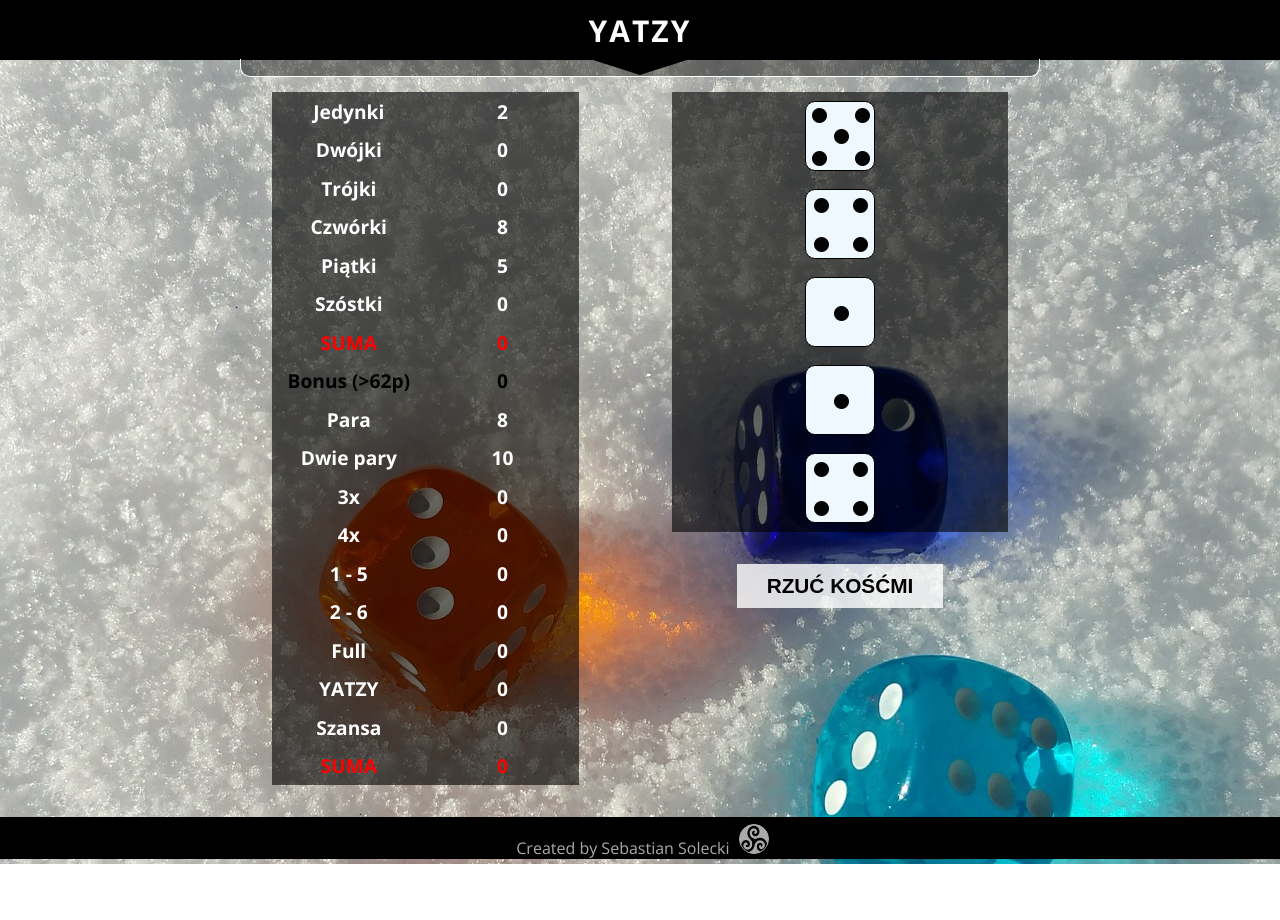
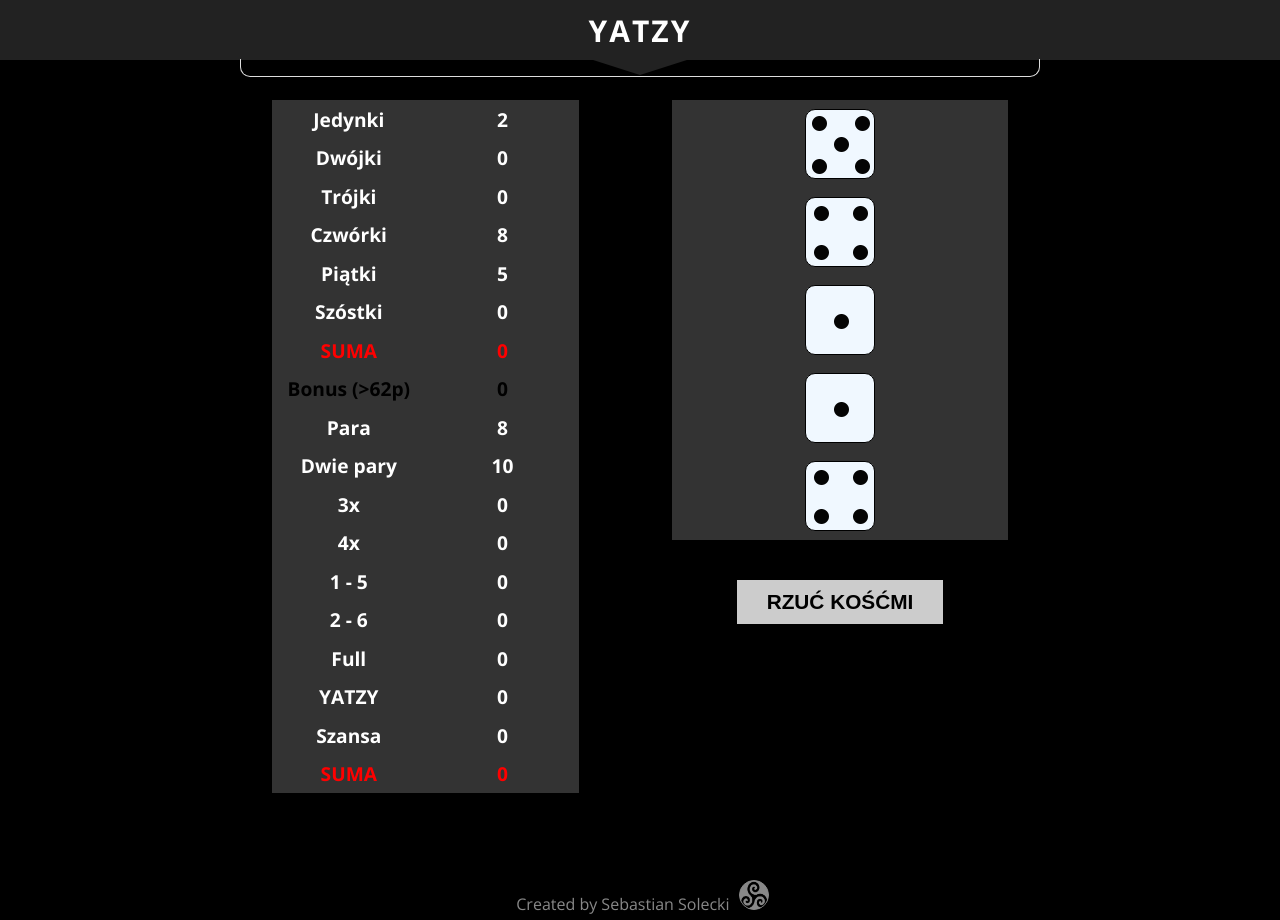
Before and after one commit to triskelion16/yatzy_game, a website: page index.html in a window 1280 px wide. Both pictures are taken after a click on the button "RZUĆ KOŚĆMI". Before the commit the page ends 864 px from the top, so only its background shows below. Drawn offline with nearby package versions, Linux system fonts and the light colour scheme.

Commit message:
add: low & high strit algorithm && layout edited

```diff
--- a/index.html
+++ b/index.html
@@ -73,13 +73,13 @@
                             <td>4x</td>
                             <td><span>0</span></td>
                         </tr>
-                        <tr>
+                        <tr id="lowStrit">
                             <td>1 - 5</td>
-                            <td>0</td>
+                            <td><span>0</span></td>
                         </tr>
-                        <tr>
+                        <tr id="highStrit">
                             <td>2 - 6</td>
-                            <td>0</td>
+                            <td><span>0</span></td>
                         </tr>
                         <tr>
                             <td>Full</td>
--- a/js/app.js
+++ b/js/app.js
@@ -39,7 +39,45 @@
         same3(dice_points_table.slice(0), $('#same3'));
         same4(dice_points_table.slice(0), $('#same4'));
         same5(dice_points_table.slice(0), $('#same5'));
+        stritLow(dice_points_table.slice(0), $('#lowStrit'));
+        stritHigh(dice_points_table.slice(0), $('#highStrit'));
     });
+}
+
+/***** if - 2-6 *****/
+function stritHigh(points_table, element) {
+    if(!element.hasClass('shadow')) {
+        var span_element = element.find('span');
+        var sum = 0;
+        var isStrit = true;
+        var sort_table = sort(points_table);
+
+        for(var i=0; i<sort_table.length-1; i++) {
+            if(sort_table[i] !== sort_table[i+1]-1) isStrit = false;
+        }
+
+        if(isStrit && sort_table[0] === 2) sum = 20;
+
+        span_element.html(sum);
+    }
+}
+
+/***** if - 1-5 *****/
+function stritLow(points_table, element) {
+    if(!element.hasClass('shadow')) {
+        var span_element = element.find('span');
+        var sum = 0;
+        var isStrit = true;
+        var sort_table = sort(points_table);
+
+        for(var i=0; i<sort_table.length-1; i++) {
+            if(sort_table[i] !== sort_table[i+1]-1) isStrit = false;
+        }
+
+        if(isStrit && sort_table[0] === 1) sum = 15;
+
+        span_element.html(sum);
+    }
 }
 
 /***** if - 5x *****/
@@ -57,9 +95,6 @@
                     sum =  sort_table[i] + sort_table[i+1] + sort_table[i+2] + sort_table[i+3] + sort_table[i+4];
             }
         }
-
-        console.log(sort_table);
-
         span_element.html(sum);
     }
 }
@@ -78,9 +113,6 @@
                     sum =  sort_table[i] + sort_table[i+1] + sort_table[i+2] + sort_table[i+3];
             }
         }
-
-        console.log(sort_table);
-
         span_element.html(sum);
     }
 }
@@ -98,9 +130,6 @@
                  sum =  sort_table[i] + sort_table[i+1] + sort_table[i+2];
             }
         }
-
-        console.log(sort_table);
-
         span_element.html(sum);
     }
 }
--- a/scss/partials/_aside.scss
+++ b/scss/partials/_aside.scss
@@ -5,16 +5,10 @@
         //border: 2px solid red;
         //border-radius: 10px 10px 10px 10px;
         border-collapse: collapse;
-        background-color: rgba(0,0,0, .6);
+        background-color: rgba(255,255,255, .2);
         font-size: 1.2em;
         color: #fff;
-        margin: 2rem 2rem;
-
-        tbody {
-            border-collapse: collapse;
-
-        }
-
+        margin: 2.5rem 2rem 5rem 2rem;
         /*tr:hover {
             background-color: rgba(0,0,0, .4);
         }*/
--- a/scss/partials/_footer.scss
+++ b/scss/partials/_footer.scss
@@ -1,7 +1,7 @@
 footer {
     background-color: #000;
     //height: 40px;
-    color: #aaa;
+    color: #888;
     padding-top: 7px;
 
     section {
@@ -13,8 +13,8 @@
     }
 
     img {
-        background-color: #aaa;
+        background-color: #888;
         border-radius: 50%;
-        border: 1px solid #aaa;
+        border: 1px solid #888;
     }
 }
--- a/scss/partials/_header.scss
+++ b/scss/partials/_header.scss
@@ -1,5 +1,5 @@
 header {
-    background-color: #000;
+    background-color: #222;
     height: 60px;
 
     div {
@@ -21,15 +21,15 @@
     position: absolute;
     bottom: -26px;
     left: 0;
-    background-color: rgba(0,0,0, .4);
+    background-color: rgba(255,255,255, .0);
     height: 18px;
     width: 100%;
     border-radius: 0 0 10px 10px;
-    border: 1px solid #fff;
+    border: 1px solid #ddd;
     border-top: none;
 
     &:hover {
-        background-color: rgba(255,255,255, .5);
+        background-color: rgba(255,255,255, .3);
     }
 
     .arrow {
@@ -37,7 +37,7 @@
         height: 0;
         border-style: solid;
         border-width: 16px 50px 0 50px;
-        border-color: #000000 transparent transparent transparent;
+        border-color: #222 transparent transparent transparent;
 
         top: -10px;
         margin: 0 auto;
--- a/scss/partials/_main.scss
+++ b/scss/partials/_main.scss
@@ -5,8 +5,8 @@
         display: flex;
         //border: 2px solid red;
         //border-radius: 10px 10px 10px 10px;
-        background-color: rgba(0,0,0, .6);
-        margin: 2rem 2rem;
+        background-color: rgba(255,255,255, .2);
+        margin: 2.5rem 2rem;
         height: 55vh;
         flex-direction: column;
         align-items: center;
--- a/scss/style.scss
+++ b/scss/style.scss
@@ -15,7 +15,8 @@
 body {
     margin: 0;
     font-family: 'Open sans', Verdena, sans-serif;
-    @include background;
+    //@include background;
+    background-color: black;
 }
 
 .main_width {
```
Also changed, not shown: css/style.css, 1 other file.
